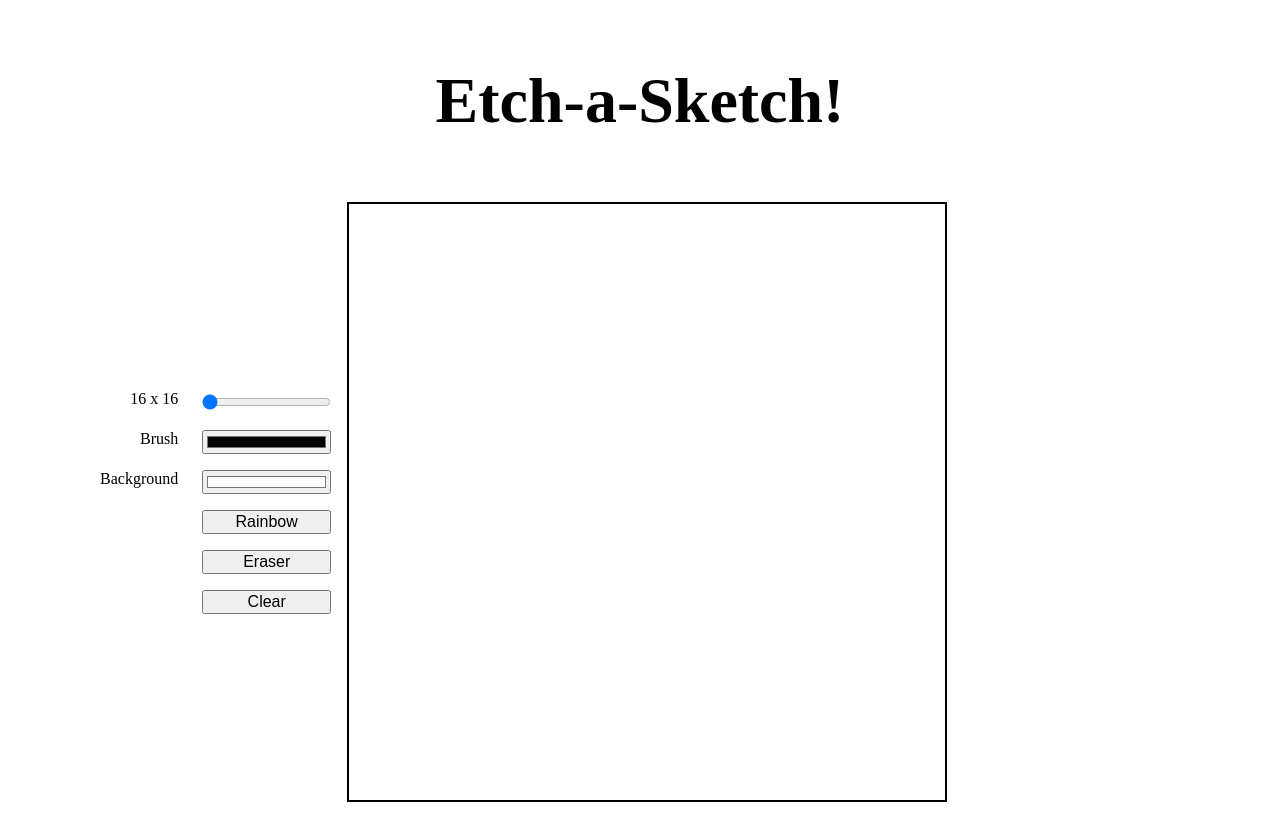
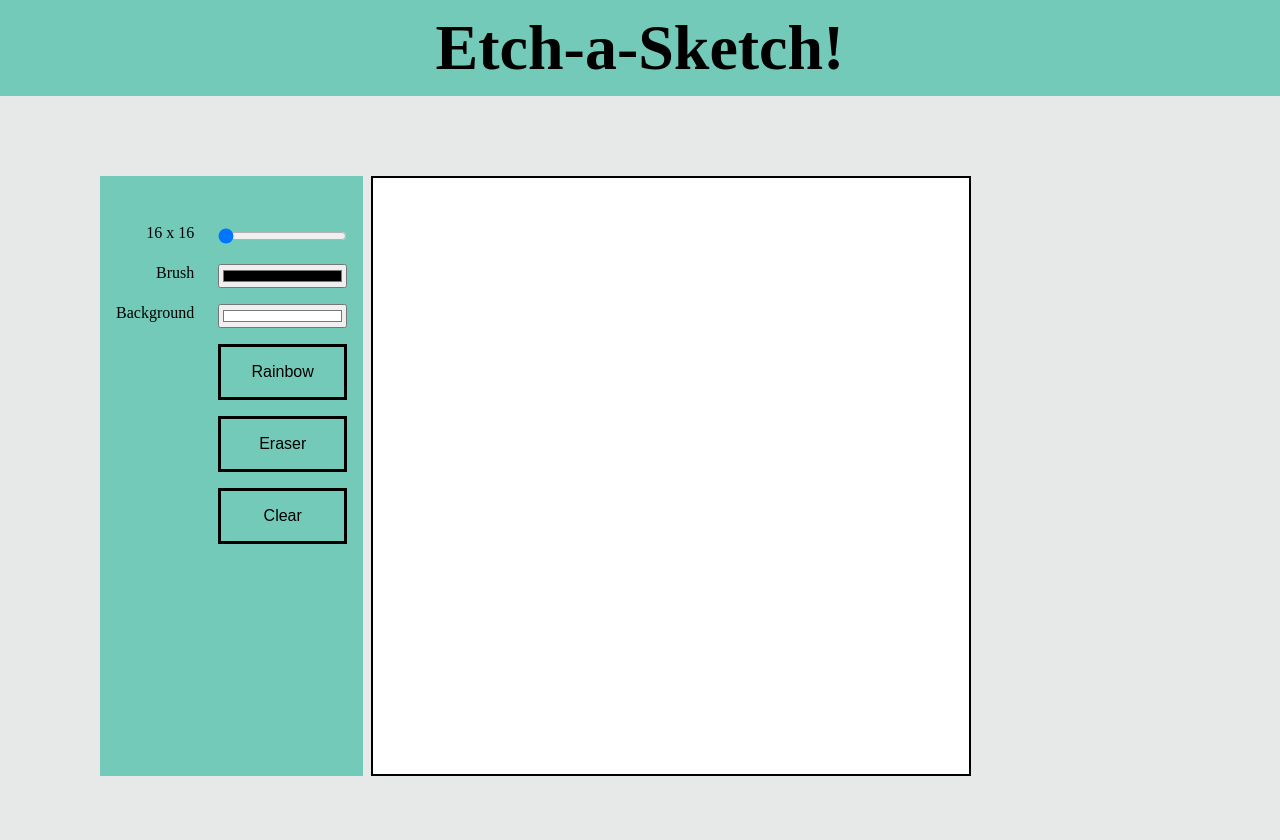
Before and after one commit to tserrante/Etch-a-Sketch, a plain HTML site: page index.html in a window 1280 px wide. Before the commit the page ends 810 px from the top, so only its background shows below. Drawn offline with Linux system fonts and the light colour scheme.

Commit message:
added some css styling

```diff
--- a/style.css
+++ b/style.css
@@ -13,23 +13,34 @@
     font-size: 16px;
 }
 
+body{
+    background-color: #2d34361c;
+    margin:0;
+}
+
 body *+* {
     margin-top: 1em;
 }
 
+
 .title-banner {
-    display: block;
+    display: flex;
+    justify-content: center;
+    align-items: center;
+    width: auto;
+    height: 1.5em;
     font-size: 4em;
-    width: fit-content;
-    margin: 1em auto;
+    text-align: center;
+    margin: 0 auto;
+    background-color: #74cab8 ;
 }
 
 .main {
     display: flex;
     justify-content: flex-start;
     align-items: center;
-    margin: 0 auto;
-    gap: 1em;
+    margin: 5em auto;
+    gap: 0.5em;
     max-width: 1080px;
 }
 
@@ -38,6 +49,9 @@ body *+* {
     align-items: flex-start;
     justify-content: center;
     gap: 1.5em;
+    height: 600px;
+    padding: 1em;
+    background-color: #74cab8;
 }
 
 .labels {
@@ -46,6 +60,7 @@ body *+* {
     align-items: flex-end;
     height: fit-content;
     margin: 0;
+    margin-top: 1em;
     padding: 0;
 }
 
@@ -54,11 +69,17 @@ body *+* {
     flex-direction: column;
     justify-content: center;
     margin: 0;
+    margin-top: 1em;
     padding: 0;
 }
 
 #slider {
     margin: 0;
+    height: 2em;
+}
+
+#slider:hover{
+    opacity: 0.5;
 }
 
 .label,
@@ -67,6 +88,20 @@ body *+* {
 .btn {
     height: 1.5em;
     width: auto;
+    margin-top: 1em;
+}
+
+
+
+.btn{
+    background-color: transparent;
+    border: 0.1875em solid black;
+    padding: 1em;
+    height: auto;
+}
+
+.btn:hover{
+    opacity: .5;
 }
 
 .grid-container {
```
Also changed, not shown: flat-gray-ui-color-palette-by-schemecolor.png (added), 1 other file.
